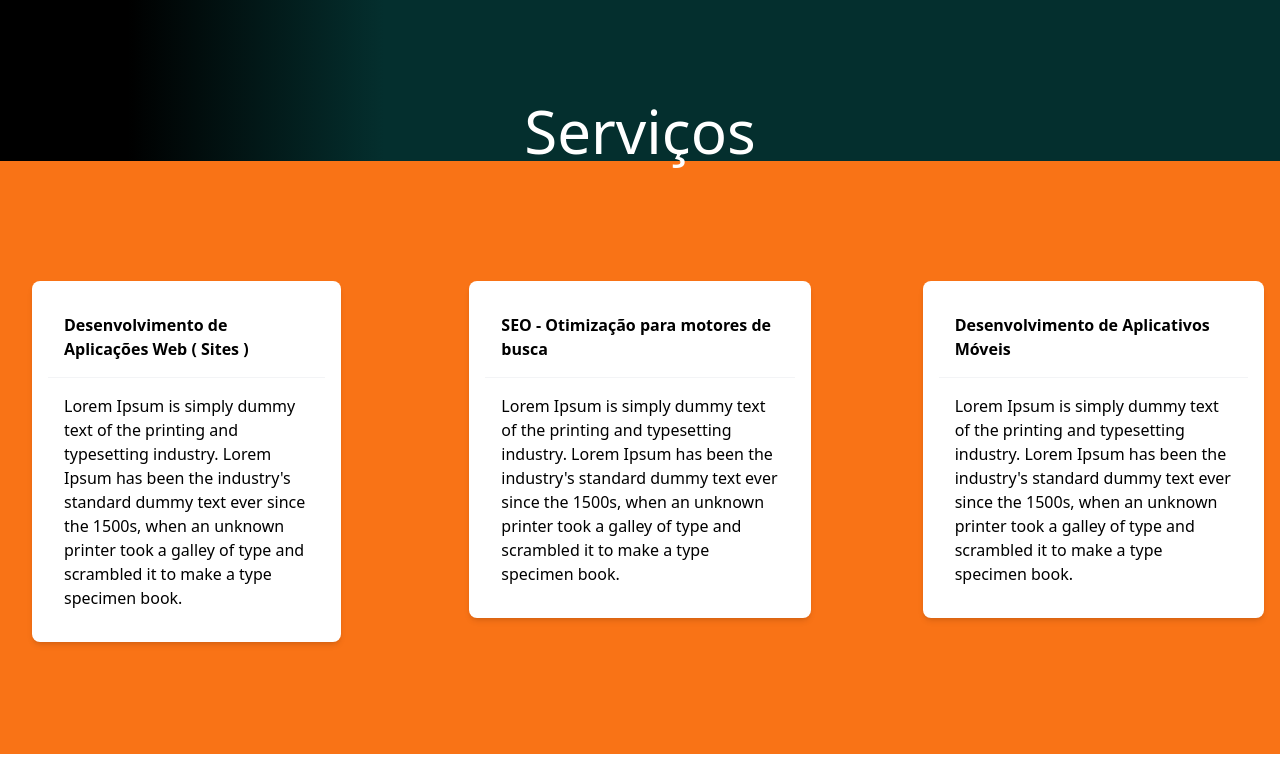
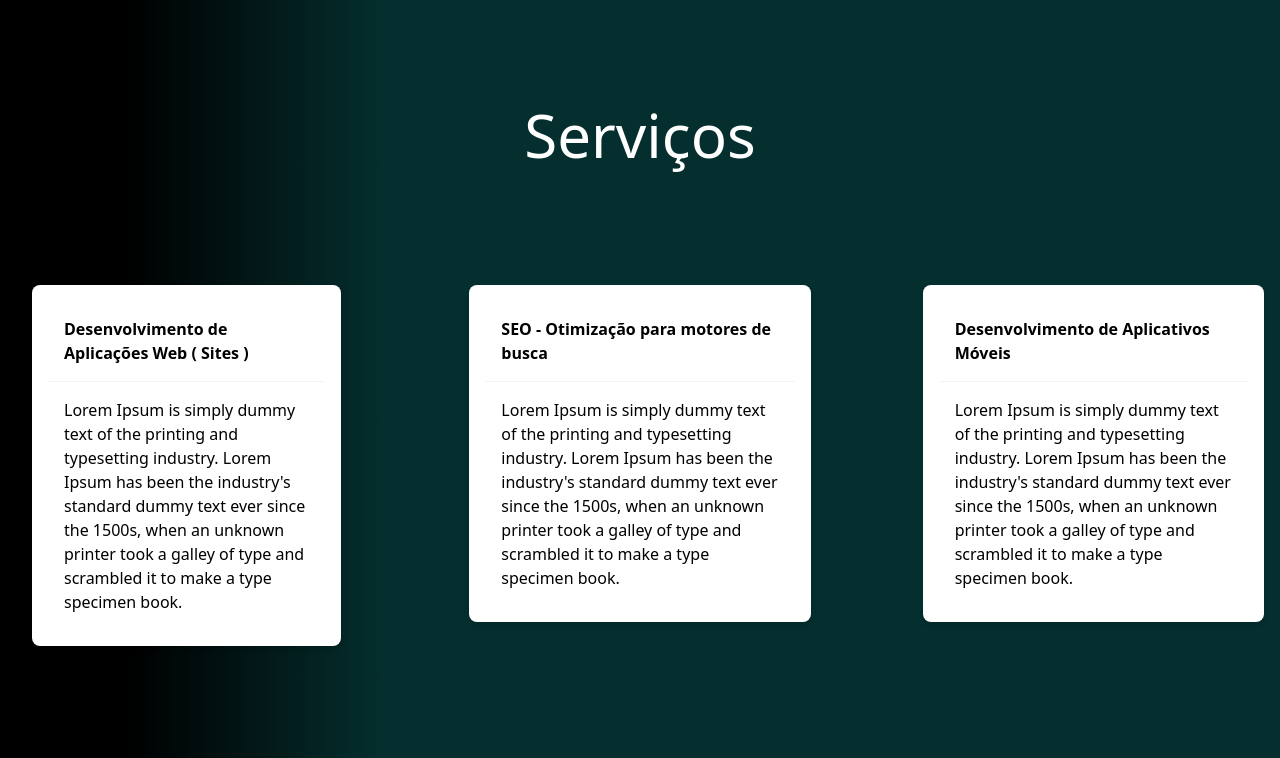
Before and after one commit to igordants/PortfolioDantas, a website: page src/css/index.html in a window 1280 px wide. Shown: the part 2630-3388 px from the top of the page. Drawn offline with nearby package versions, Linux system fonts and the light colour scheme.

```diff
--- a/src/css/index.html
+++ b/src/css/index.html
@@ -259,7 +259,7 @@
     <div>
       <h1 class="text-white text-center text-6xl xl:text-white xl:text-center xl:text7xl">Serviços</h1>
     </div>
-    <div class="xl:bg-orange-500 flex flex-wrap py-20 xl:grid grid-cols-3 gap-20">
+    <div class=" flex flex-wrap py-20 xl:grid grid-cols-3 gap-20">
       <div class="container mx-auto px-8 py-8">
         <h6 class="font-bold mb-2 text-white"></h6>
         <div class=" bg-white p-4 rounded-lg shadow-md overflow-hidden">
```
Also changed, not shown: src/imagens/apache.png, src/imagens/boot.png, src/imagens/c++.png, src/imagens/css.png, src/imagens/html.png, src/imagens/icons8-devops-60.png, src/imagens/java.png, src/imagens/laravel.png, src/imagens/mariadb.png, src/imagens/mysql.png, src/imagens/nginx.png, src/imagens/php.png, src/imagens/tailwind.png.
